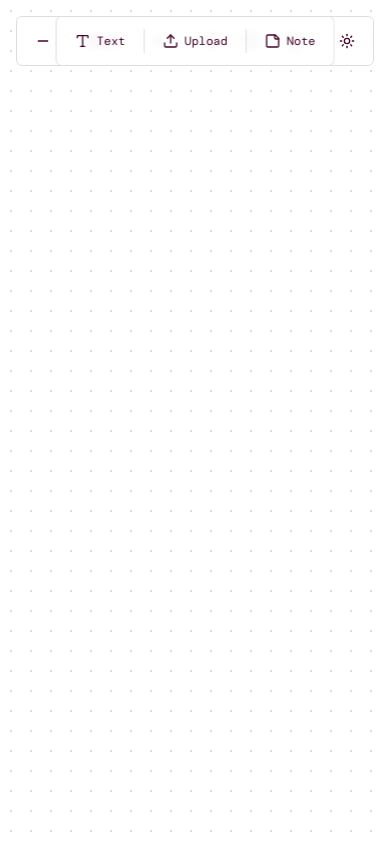
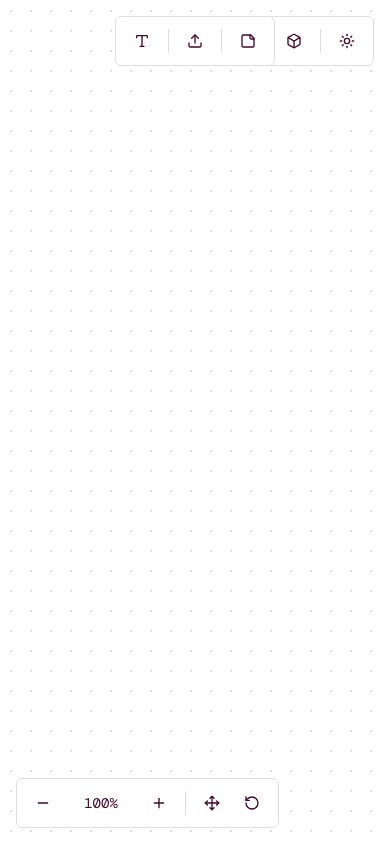
Before and after one commit to Abdul-Asa/please, a Next.js app: page / in a window 390 px wide. Built offline with nearby package versions, Linux system fonts and the light colour scheme; a web font is replaced by a local one.

Commit message:
checkpoint

```diff
--- a/components/canvas/Controls.tsx
+++ b/components/canvas/Controls.tsx
@@ -13,7 +13,7 @@ export function CanvasControls() {
 
   return (
     <>
-      <div className="absolute top-4 left-4 flex items-center gap-1 rounded-md bg-background/90 border border-border px-2 py-1.5 backdrop-blur-sm">
+      <div className="absolute bottom-4 lg:bottom-auto lg:top-4 left-4 flex items-center gap-1 rounded-md bg-background/90 border border-border px-2 py-1.5 backdrop-blur-sm">
         <Button variant="ghost" size="icon" onClick={zoomOut} title="Zoom Out">
           <Minus size={18} />
         </Button>
--- a/components/canvas/Nodes.tsx
+++ b/components/canvas/Nodes.tsx
@@ -83,17 +83,17 @@ function CanvasNode({ node }: { node: Node }) {
     }
   };
 
-  const selectText = (e: React.MouseEvent) => {
-    const selection = window.getSelection();
-    if (!selection) return;
-    const startNode = selection.getRangeAt(0).startContainer.parentNode;
-    const endNode = selection.getRangeAt(0).endContainer.parentNode;
-    console.log(selection.toString());
-  };
+  // const selectText = (e: React.MouseEvent) => {
+  //   const selection = window.getSelection();
+  //   if (!selection) return;
+  //   const startNode = selection.getRangeAt(0).startContainer.parentNode;
+  //   const endNode = selection.getRangeAt(0).endContainer.parentNode;
+  //   console.log(selection.toString());
+  // };
 
   return (
     <motion.div
-      onPointerUp={selectText}
+      // onPointerUp={selectText}
       draggable={false}
       className={cn(
         "absolute group rounded-md border-2 border-primary-light bg-background flex flex-col",
--- a/components/canvas/Toolbar.tsx
+++ b/components/canvas/Toolbar.tsx
@@ -85,14 +85,14 @@ export function CanvasToolbar() {
   };
 
   return (
-    <div className="fixed top-4 left-1/2 -translate-x-1/2 flex items-center gap-1.5 p-2 bg-background/90 backdrop-blur-sm rounded-md border border-border">
+    <div className="fixed top-4 left-1/2 -translate-x-1/2 flex items-center gap-1.5 p-2 bg-background/90 backdrop-blur-sm rounded-md border border-border max-w-[95%] overflow-x-auto">
       <Button
         variant="ghost"
-        className="flex items-center gap-1.5 h-8 px-2.5 text-xs font-normal"
+        className="flex items-center gap-1.5 h-8 px-2.5 text-xs font-normal whitespace-nowrap"
         onClick={addTextNode}
       >
         <TypeIcon size={18} />
-        <span>Text</span>
+        <span className="md:inline hidden">Text</span>
       </Button>
 
       <div className="h-6 w-px bg-border mx-0.5"></div>
@@ -102,10 +102,10 @@ export function CanvasToolbar() {
         <PopoverTrigger asChild>
           <Button
             variant="ghost"
-            className="flex items-center gap-1.5 h-8 px-2.5 text-xs font-normal"
+            className="flex items-center gap-1.5 h-8 px-2.5 text-xs font-normal whitespace-nowrap"
           >
             <UploadIcon size={18} />
-            <span>Upload</span>
+            <span className="md:inline hidden">Upload</span>
           </Button>
         </PopoverTrigger>
         <PopoverContent className="w-48 p-2">
@@ -152,11 +152,11 @@ export function CanvasToolbar() {
 
       <Button
         variant="ghost"
-        className="flex items-center gap-1.5 h-8 px-2.5 text-xs font-normal"
+        className="flex items-center gap-1.5 h-8 px-2.5 text-xs font-normal whitespace-nowrap"
         onClick={addStickyNode}
       >
         <StickyNoteIcon size={18} />
-        <span>Note</span>
+        <span className="md:inline hidden">Note</span>
       </Button>
     </div>
   );
--- a/components/canvas/useCanvas.ts
+++ b/components/canvas/useCanvas.ts
@@ -105,7 +105,7 @@ export function useCanvas() {
     (e: WheelEvent) => {
       e.preventDefault();
 
-      if (viewport.isPanning || viewport.expandedNodeId) return;
+      if (viewport.panMode || viewport.expandedNodeId !== "") return;
 
       // Handle pinch-zoom (trackpad or Ctrl+wheel)
       if (e.ctrlKey || e.metaKey) {
@@ -157,7 +157,7 @@ export function useCanvas() {
         panOffsetY: prev.panOffsetY - deltaY,
       }));
     },
-    [viewport.isPanning, setViewport]
+    [viewport, setViewport]
   );
 
   // Handle panning
```
